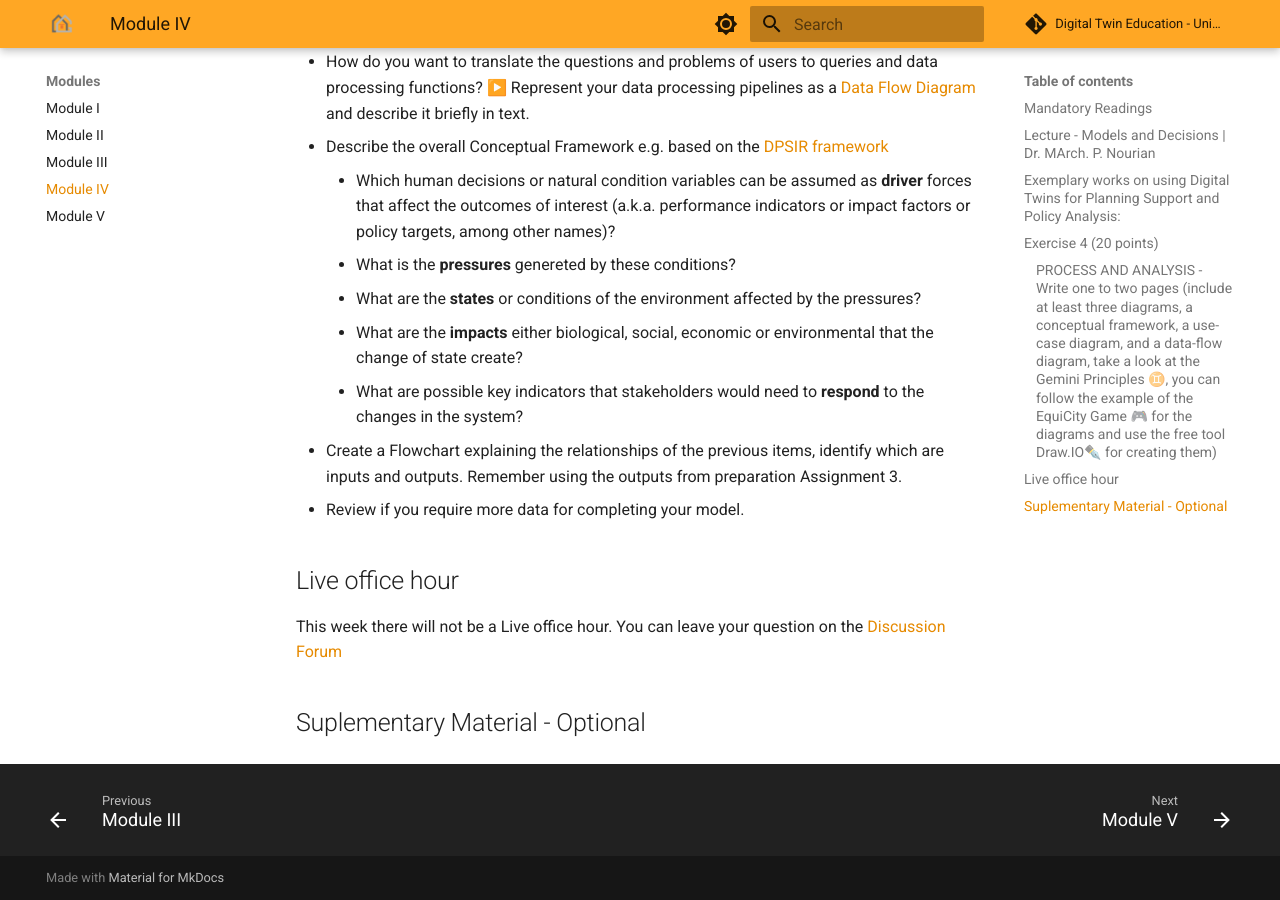
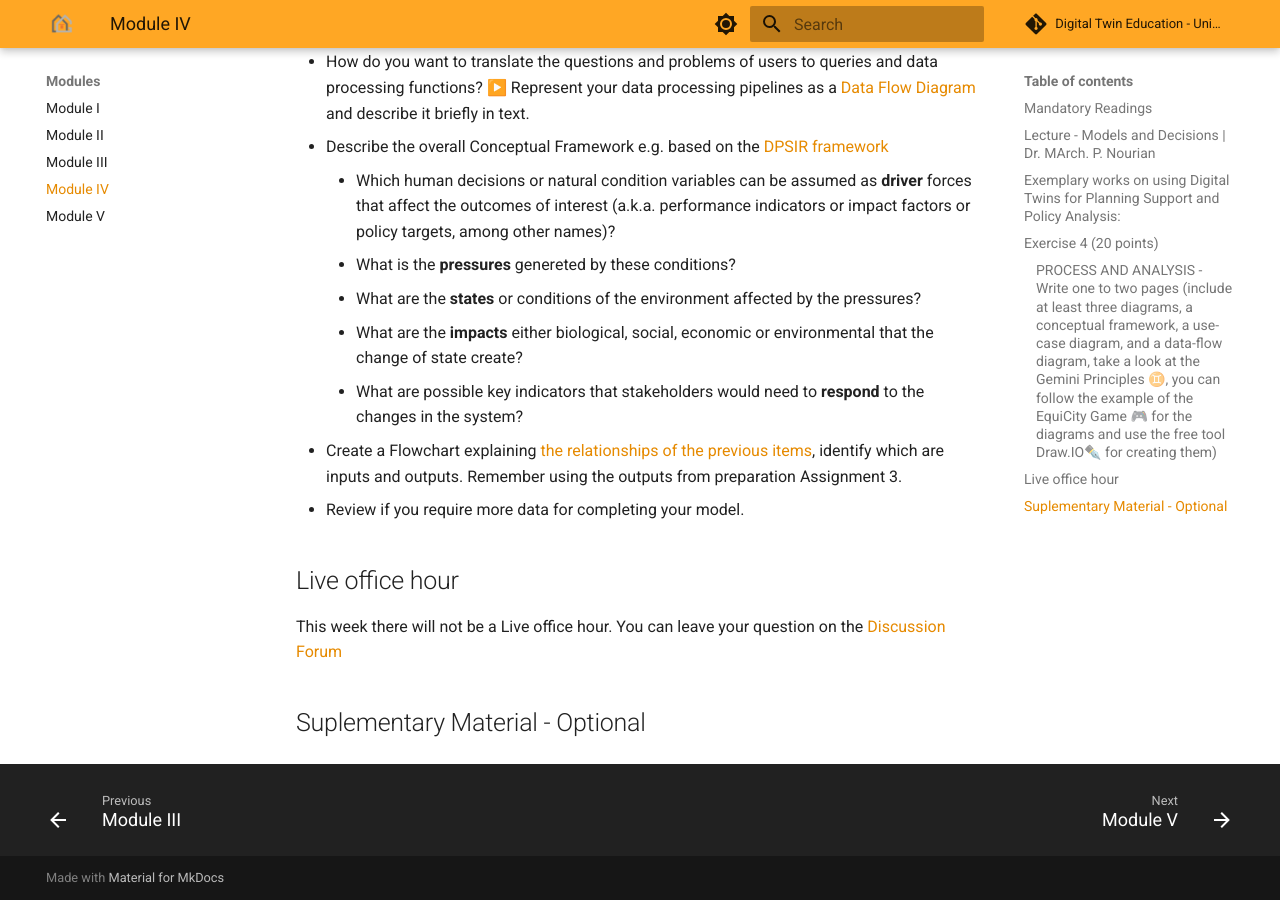
Before and after one commit to DigitalTwin-Geohub/DigitalTwinEducation, an MkDocs documentation site: the page built from docs/Modules/Module IV.md, in a window 1280 px wide and 900 px high, scrolled down 1590 px. Built offline with MkDocs 1.6.1 and Material for MkDocs 9.7.7, drawn with Linux system fonts in a browser that asks for light colours; comment, search, counter and statistics services are not loaded; part of the change alters nothing that is shown.

```diff
--- a/docs/Modules/Module IV.md
+++ b/docs/Modules/Module IV.md
@@ -51,7 +51,7 @@ Practical Guidelines for Building Planning Support Systems in Python:
     *  What are the **impacts** either biological, social, economic or environmental that the change of state create?
     *  What are possible key indicators that stakeholders would need to **respond** to the changes in the system?
 
-* Create a Flowchart explaining the relationships of the previous items, identify which are inputs and outputs.  Remember using the outputs from preparation Assignment 3.
+* Create a Flowchart explaining [the relationships of the previous items](https://learningforsustainability.net/post/extended-dpsir/?utm_source=chatgpt.com), identify which are inputs and outputs.  Remember using the outputs from preparation Assignment 3.
 * Review if you require more data for completing your model.
 
 ## Live office hour
```
